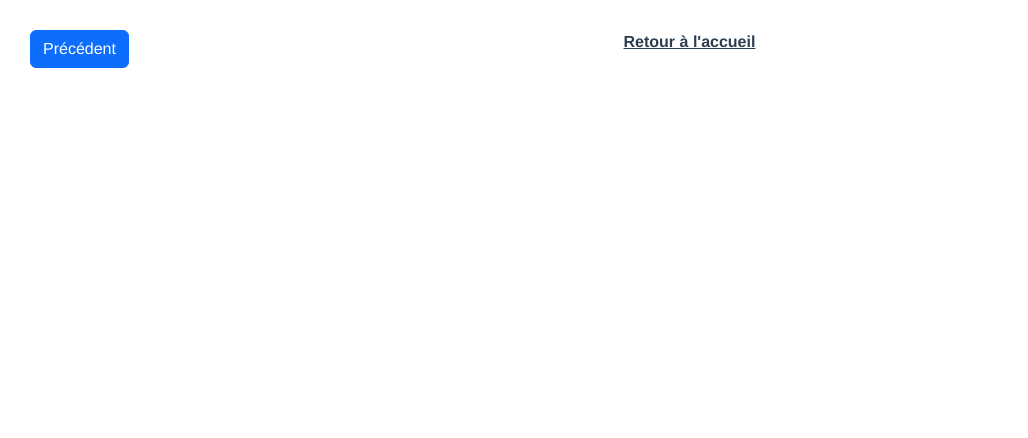
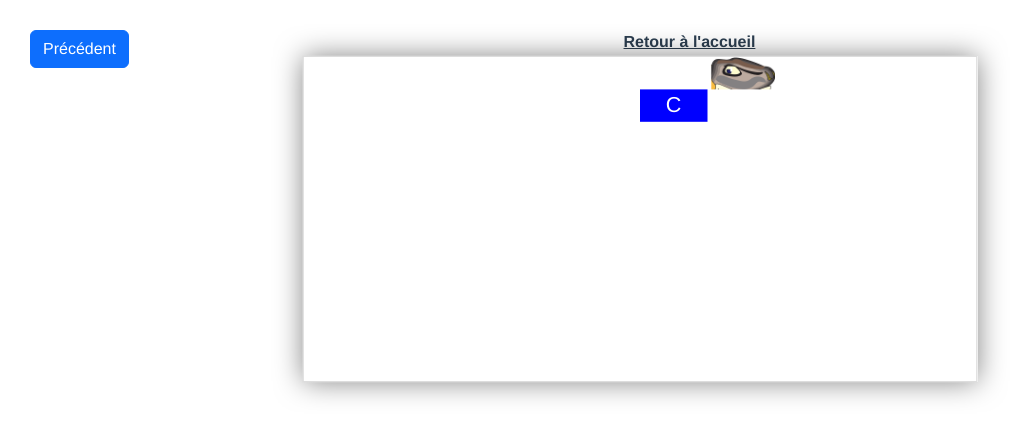
Before and after one commit to weirdspace/Nuit_info, a Vue app in the folder nuit-info/: page /escape-game/2 in a window 1280 px wide. Shown: the top 438 px of the page, without its empty margins (0-1028 px from the left). Built offline with nearby package versions, Linux system fonts and the light colour scheme.

Commit message:
snake game

```diff
--- a/nuit-info/src/router/index.js
+++ b/nuit-info/src/router/index.js
@@ -22,6 +22,11 @@ const routes = [
     name: 'puzzleGo',
     component: () => import(/* webpackChunkName: "puzzleGo" */ '../views/PuzzleGo.vue')
   },
+  {
+    path: '/escape-game/2',
+    name: 'snakeGo',
+    component: () => import(/* webpackChunkName: "puzzleGo" */ '../views/SnakeGo.vue')
+  },
 
   {
     path: '/escape-game/victory',
--- /dev/null
+++ b/nuit-info/src/views/SnakeGo.vue
@@ -0,0 +1,179 @@
+<template>
+  <div class="game-board">
+    <div v-for="(cell, index) in cells" :key="index" class="cell"
+     :class="{ 'snake-head': isSnakeHead(index), 'snake-body': isSnakeBody(index), 'letter-cell': isLetterCell(index) }">
+  <!-- Affiche la lettre si c'est une cellule de lettre -->
+  <span v-if="isLetterCell(index)">{{ currentLetter }}</span>
+</div>
+
+  </div>
+</template>
+
+<script>
+import {setLevelCookie } from '@/base_functions'
+export default {
+  data() {
+    return {
+      boardSize: 10, // Taille du plateau (10x10)
+      snake: [0], // Indices des cellules occupées par le serpent
+      direction: 'RIGHT', // Direction initiale
+      currentLetter: 'C', // Lettre actuelle à manger
+      targetWord: 'CLIMATIQUE', // Mot cible
+      targetIndex: 0, // Index de la lettre actuelle dans le mot
+      letterCell: 15, // Position initiale de la lettre
+    };
+  },
+  computed: {
+    cells() {
+      return Array.from({ length: this.boardSize * this.boardSize });
+    },
+
+  },
+  methods: {
+    getRandomInt(min, max) {
+    min = Math.ceil(min);
+    max = Math.floor(max);
+    return Math.floor(Math.random() * (max - min + 1)) + min;
+},
+isSnakeHead(index) {
+    return this.snake[0] === index;
+  },
+  isSnakeBody(index) {
+    return this.snake.slice(1).includes(index);
+  },
+handleKeyDown(event) {
+    switch(event.key) {
+      case 'ArrowRight':
+        this.direction = 'RIGHT';
+        break;
+      case 'ArrowLeft':
+        this.direction = 'LEFT';
+        break;
+      case 'ArrowUp':
+        this.direction = 'UP';
+        break;
+      case 'ArrowDown':
+        this.direction = 'DOWN';
+        break;
+    }
+  },
+     moveSnake() {
+      let newHead;
+      const currentHead = this.snake[0];
+
+      switch (this.direction) {
+        case 'RIGHT':
+          newHead = (currentHead + 1) % this.boardSize === 0 ? currentHead - this.boardSize + 1 : currentHead + 1;
+          break;
+        case 'LEFT':
+          newHead = currentHead % this.boardSize === 0 ? currentHead + this.boardSize - 1 : currentHead - 1;
+          break;
+        case 'UP':
+          newHead = currentHead - this.boardSize < 0 ? currentHead + this.boardSize * (this.boardSize - 1) : currentHead - this.boardSize;
+          break;
+        case 'DOWN':
+          newHead = (currentHead + this.boardSize) % (this.boardSize * this.boardSize);
+          break;
+      }
+
+      // Check if the new head collides with the snake body
+      if (this.snake.includes(newHead)) {
+        alert('Game Over! You hit yourself!');
+        this.resetGame();
+        return;
+      }
+
+      this.snake.unshift(newHead); // Add the new head
+      this.snake.pop(); // Remove the tail
+
+      // Check if the head collides with the letter
+      if (newHead === this.letterCell) {
+        this.handleLetterConsumption();
+        this.snake.unshift(newHead);
+      }
+    },
+    resetGame() {
+      this.snake = [0];
+      this.direction = 'RIGHT';
+      this.currentLetter = 'C';
+      this.targetIndex = 0;
+      this.letterCell = this.getRandomInt(0, 99);
+    },
+
+  handleLetterConsumption() {
+
+    if (this.targetWord[this.targetIndex] === this.currentLetter) {
+      this.targetIndex++;
+      this.currentLetter = this.targetWord[this.targetIndex];
+      // Déplacer la lettre à une nouvelle position
+      this.letterCell = this.getRandomInt(0,99);
+    }
+
+    // Vérifier si le jeu est gagné
+    if (this.targetIndex === this.targetWord.length) {
+      alert('Félicitations ! Vous avez gagné ! Le mot était '+this.targetWord);
+
+            setLevelCookie(3);
+            window.location = '/escape-game/3';
+
+    }
+
+  },
+    isSnakeCell(index) {
+      return this.snake.includes(index);
+    },
+    isLetterCell(index) {
+      return index === this.letterCell;
+    },
+
+  },
+  mounted() {
+  window.addEventListener('keydown', this.handleKeyDown);
+  setInterval(this.moveSnake, 300);
+},
+
+beforeUnmount() {
+  window.removeEventListener('keydown', this.handleKeyDown);
+}
+
+
+
+}
+
+</script>
+
+<style>
+.game-board {
+  display: grid;
+  grid-template-columns: repeat(10, 1fr);
+  grid-template-rows: repeat(10, 1fr);
+  width: 135%;
+  max-width: 500px;
+  margin: 0 auto;
+  border: 1px solid #ddd;
+  box-shadow: 0 0 20px rgba(0, 0, 0, 0.5);
+  transform: scale(1.35);
+}
+
+.cell {
+  border: none;
+  display: flex;
+  align-items: center;
+  justify-content: center;
+}
+
+.snake-head {
+  background: url('@/assets/head.png');
+  background-size: cover;
+}
+
+.snake-body {
+  background: url('@/assets/body.png');
+  background-size: cover;
+}
+
+.letter-cell {
+  background-color: blue;
+  color: white;
+}
+</style>
```
Also changed, not shown: nuit-info/src/assets/body.png (added), nuit-info/src/assets/head.png (added).
